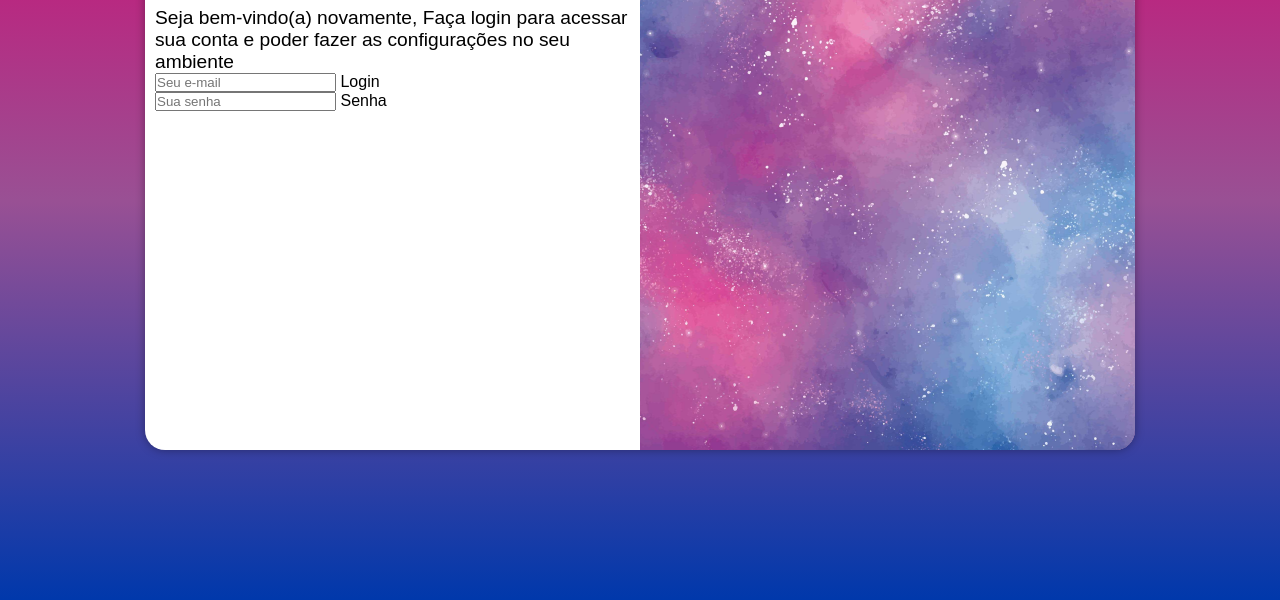
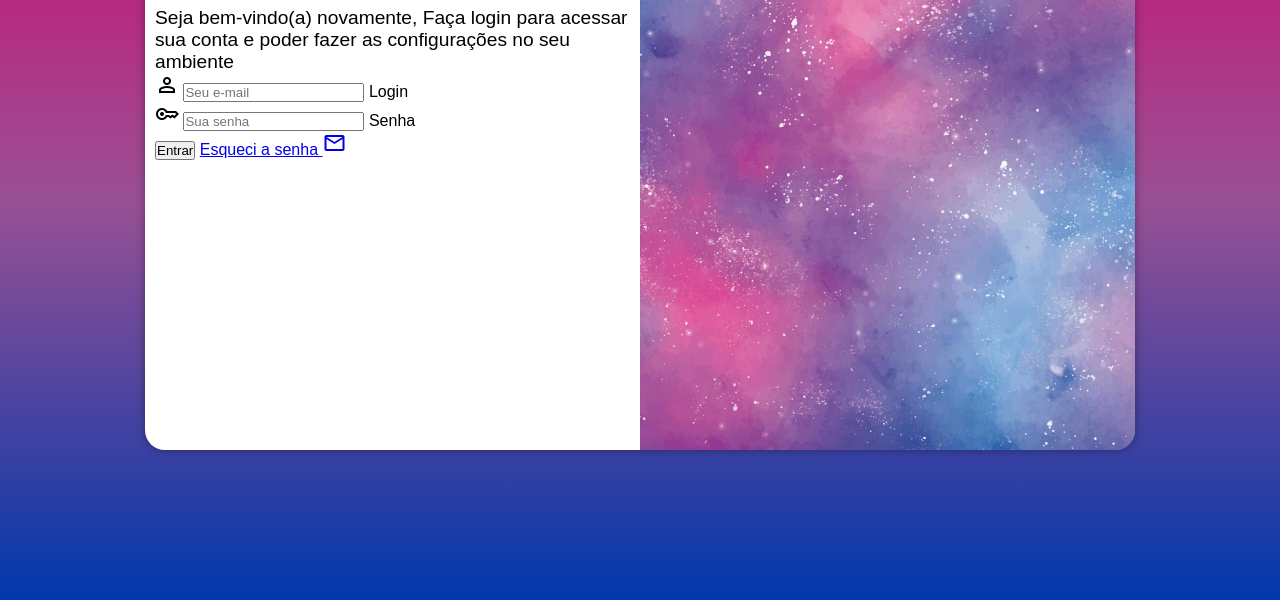
Before and after one commit to kaiketorres/Projeto-login, a plain HTML site: page index.html in a window 1280 px wide. Shown: the part 200-800 px from the top of the page. Drawn offline with nearby package versions, Linux system fonts and the light colour scheme.

Commit message:
adicionei o formulario

```diff
--- a/index.html
+++ b/index.html
@@ -5,6 +5,7 @@
     <meta http-equiv="X-UA-Compatible" content="IE=edge">
     <meta name="viewport" content="width=device-width, initial-scale=1.0">
     <title>login</title>
+    <link rel="stylesheet" href="https://fonts.googleapis.com/css2?family=Material+Symbols+Outlined:opsz,wght,FILL,GRAD@20..48,100..700,0..1,-50..200" />
     <link rel="stylesheet" href="estilos/style.css">
     <link rel="stylesheet" href="estilos/media quary.css">
 </head>
@@ -17,15 +18,29 @@
             <div id="formulario">
                 <h1>Login</h1>
                 <p>Seja bem-vindo(a) novamente, Faça login para acessar sua conta e poder fazer as configurações no seu ambiente </p>
-                <form action="login.php" method="post">
+
+                <form action="login.php" method="post" autocomplete="on">
                     <div class="campo">
-                        <input type="email" name="login" id="ilogin" placeholder="Seu e-mail">
+                        <span class="material-symbols-outlined">
+                            person
+                            </span>
+                        <input type="email" autocomplete="email" name="login" id="ilogin" required maxlength="30" placeholder="Seu e-mail">
                         <label for="ilogin">Login</label>
                     </div>
                     <div class="campo">
-                        <input type="password" name="senha" id="isenha" placeholder="Sua senha">
+                        <span class="material-symbols-outlined">
+                            key
+                            </span>
+                        <input type="password" autocomplete="current-password" name="senha" required min="8" max="20"  id="isenha" placeholder="Sua senha">
                         <label for="isenha">Senha</label>
                     </div>
+                    <input type="submit" value="Entrar">
+                    <a href="esqueci.html">
+                        Esqueci a senha <span class="material-symbols-outlined">
+                            mail
+                            </span>
+                    </a>
+
                 </form>
             </div>
         </section>
```
